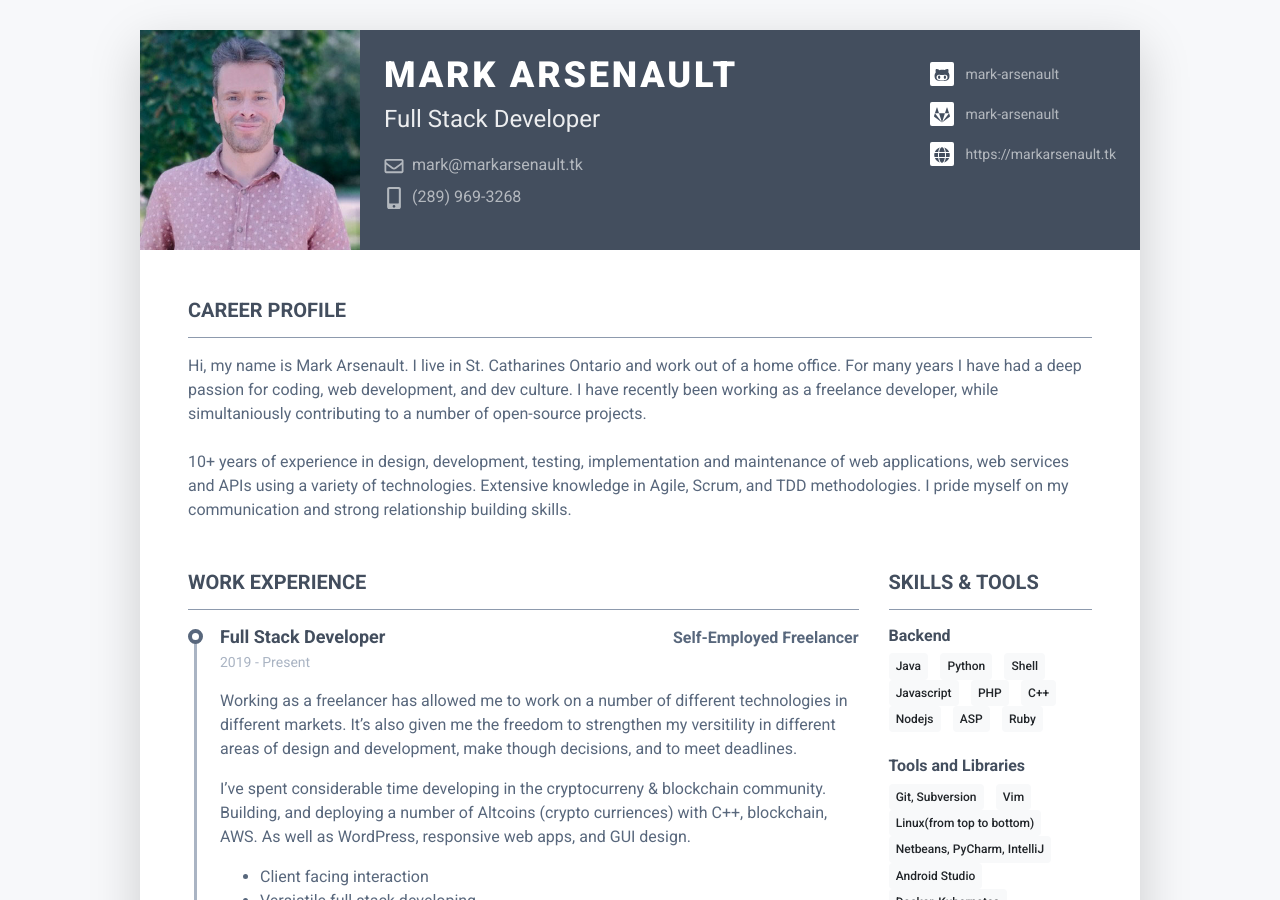
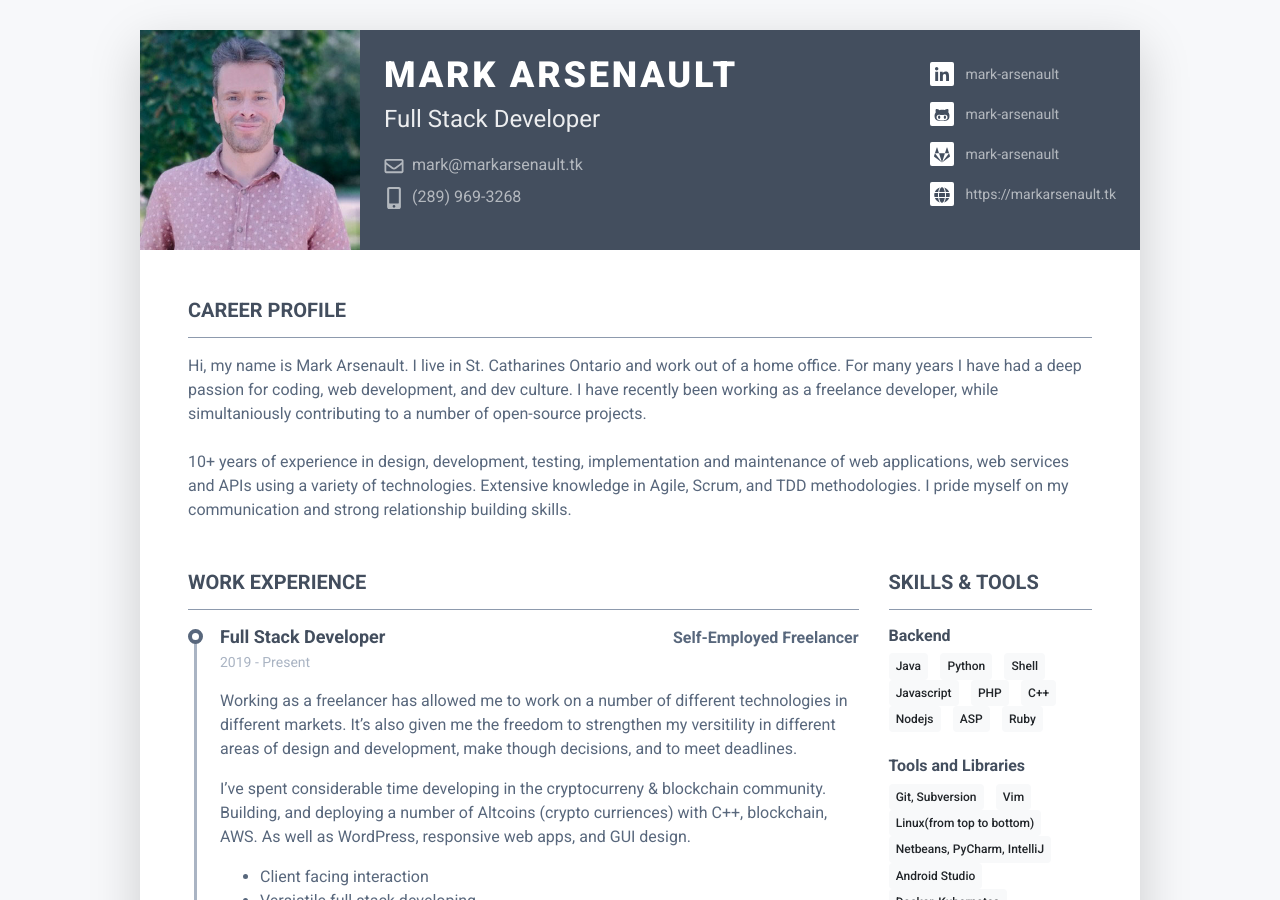
Before and after one commit to mark-arsenault/mark-arsenault.github.io, a Jekyll site: the page built from index.markdown, in a window 1280 px wide and 900 px high. Built offline with Jekyll 4.4.1, drawn with Linux system fonts in a browser that asks for light colours; nearby versions of some CDN libraries.

Commit message:
added linkedin

```diff
--- a/_data/data.yml
+++ b/_data/data.yml
@@ -4,6 +4,7 @@ header:
   email: mark@markarsenault.tk
   phone: (289) 969-3268
   website: https://markarsenault.tk
+  linkedin: mark-arsenault
   github: mark-arsenault
   gitlab: mark-arsenault
 
```
Also changed, not shown: 1 other file.
